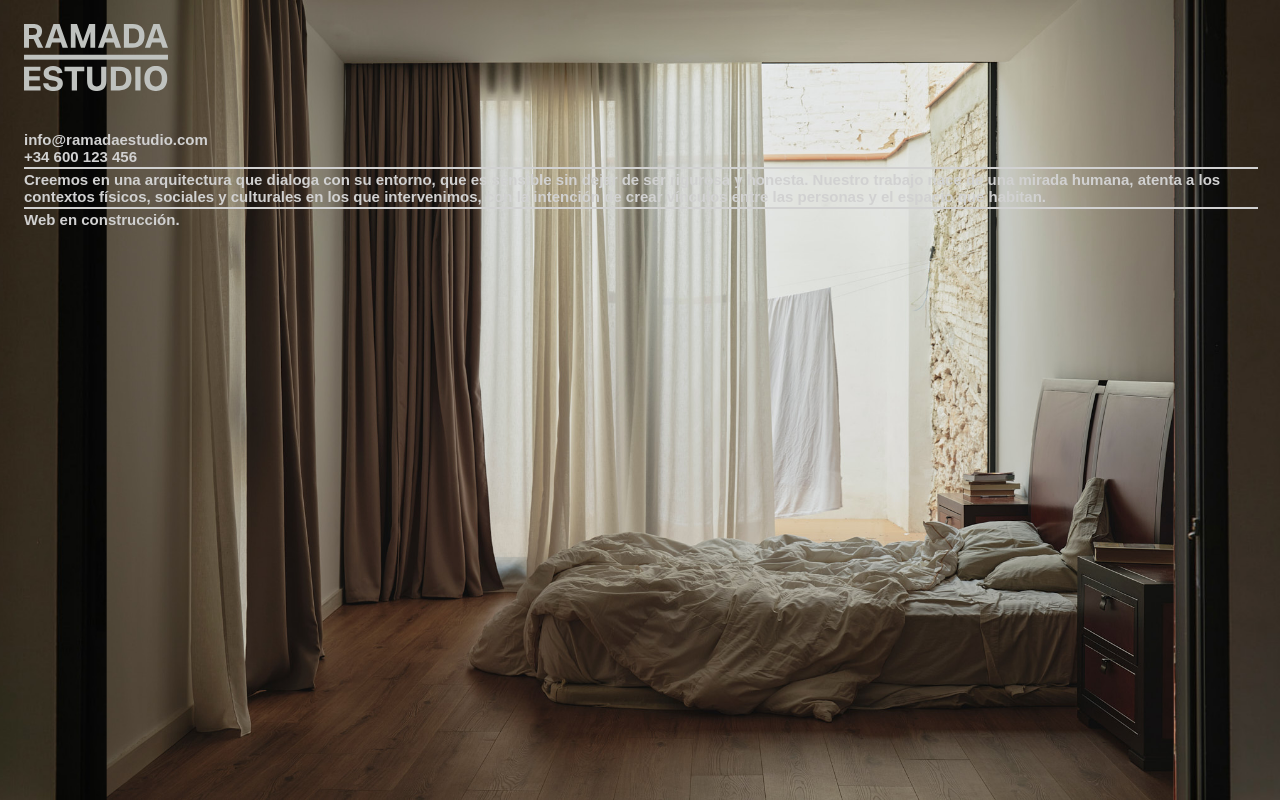
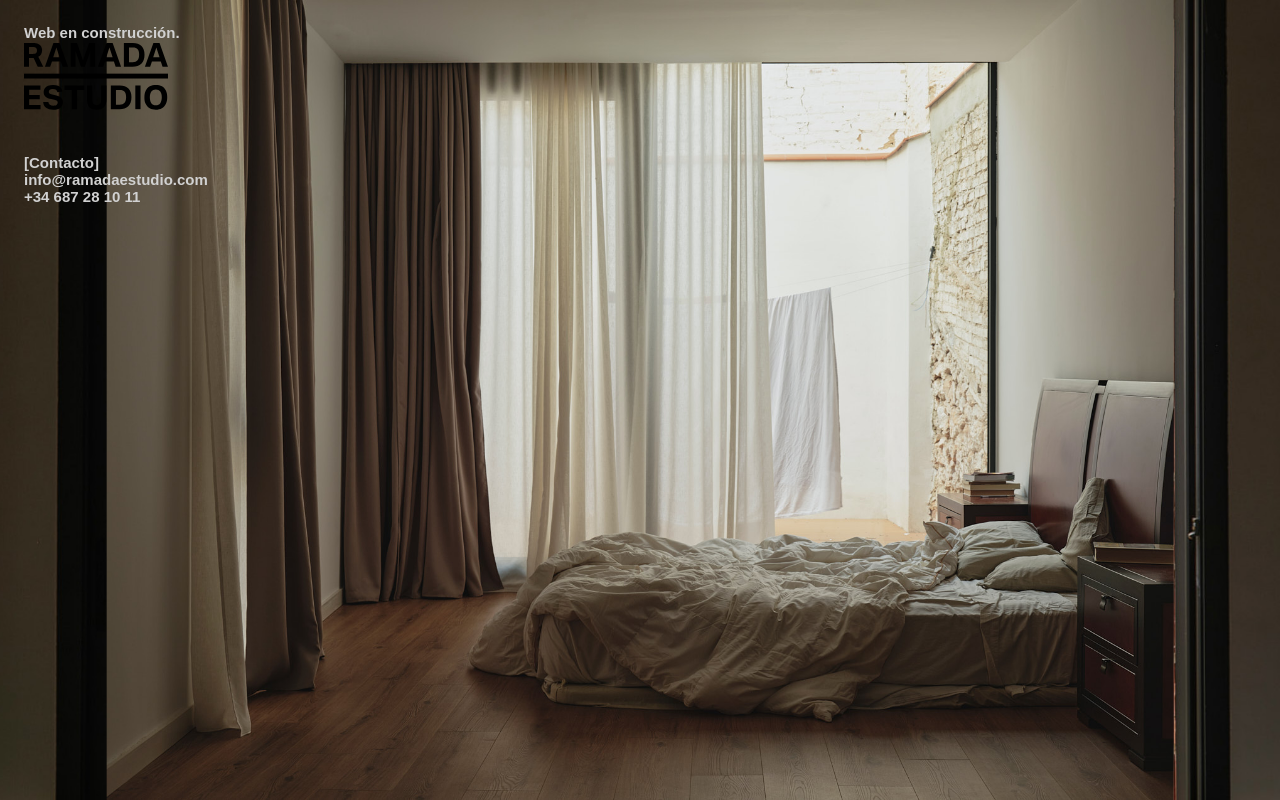
Before and after one commit to Miguelramal/ramadawip, a plain HTML site: page index.html in a window 1280 px wide. Drawn offline with Linux system fonts and the light colour scheme.

Commit message:
Update index.html

```diff
--- a/index.html
+++ b/index.html
@@ -10,7 +10,7 @@
 
 <!-- Carrusel -->
 <div class="carousel">
-    <img src="assets/images/img1.jpg" alt="Imagen 1">
+    <img src="assets/images/img1.jpg" alt="Imagen 1" class="wide">
     <img src="assets/images/img2.jpg" alt="Imagen 2">
     <img src="assets/images/img3.jpg" alt="Imagen 3">
     <img src="assets/images/img4.jpg" alt="Imagen 4">
@@ -21,11 +21,11 @@
     <img src="assets/images/img9.jpg" alt="Imagen 9">
     <img src="assets/images/img10.jpg" alt="Imagen 10">
     <img src="assets/images/img11.jpg" alt="Imagen 11">
-    <img src="assets/images/img12.jpg" alt="Imagen 12">
+    <img src="assets/images/img12.jpg" alt="Imagen 12" class="wide">
     <img src="assets/images/img13.jpg" alt="Imagen 13">
     <img src="assets/images/img14.jpg" alt="Imagen 14">
     <img src="assets/images/img15.jpg" alt="Imagen 15">
-    <img src="assets/images/img16.jpg" alt="Imagen 16">
+    <img src="assets/images/img16.jpg" alt="Imagen 16" class="wide">
     <img src="assets/images/img17.jpg" alt="Imagen 17">
     <img src="assets/images/img18.jpg" alt="Imagen 18">
     <img src="assets/images/img19.jpg" alt="Imagen 19">
@@ -35,30 +35,39 @@
 
 <!-- Overlay -->
 <div class="overlay">
-    <!-- Logo SVG -->
-    <img src="assets/logo/logo_ramada.svg" alt="Logo" class="logo element">
-
-    <!-- Contacto -->
-    <div class="contact element">
-        <div><a href="mailto:info@example.com">info@ramadaestudio.com</a></div>
-        <div>+34 600 123 456</div>
-    </div>
-
-    <!-- Línea -->
-    <hr class="line element">
-
-    <!-- Bloque de texto 1 -->
-    <div class="block text element">
-        Creemos en una arquitectura que dialoga con su entorno, que es sensible sin dejar de ser rigurosa y honesta. Nuestro trabajo nace de una mirada humana, atenta a los contextos físicos, sociales y culturales en los que intervenimos, con la intención de crear vínculos entre las personas y el espacio que habitan.
-    </div>
-
-    <!-- Línea -->
-    <hr class="line element">
-
     <!-- Bloque de texto 2 -->
     <div class="block text element">
         Web en construcción.
     </div>
+
+<div class="logo element">
+  <svg id="Capa_2" xmlns="http://www.w3.org/2000/svg" viewBox="0 0 92.55 42.91">
+    <g id="Capa_1-2">
+      <path d="M0,0h5.73c1.44,0,2.58.2,3.44.6.86.4,1.48.95,1.86,1.65.38.7.58,1.5.58,2.4,0,.97-.2,1.8-.6,2.51-.4.71-1.01,1.28-1.83,1.71l3.18,6.35h-3.52l-2.66-5.63c-.11,0-.23,0-.34.01-.11,0-.23.01-.34.01h-2.3v5.61H0V0ZM8.38,4.75c0-.71-.21-1.25-.62-1.61-.41-.36-1.16-.54-2.24-.54h-2.32v4.43h2.45c1.05,0,1.77-.2,2.15-.59.38-.39.58-.96.58-1.69Z"/>
+      <path d="M23.68,11.85h-5.71l-1.15,3.37h-3.37L18.91,0h3.96l5.41,15.22h-3.47l-1.13-3.37ZM20.8,2.94l-2.02,6.2h4.07l-2.05-6.2Z"/>
+      <path d="M30.1,0h3.94l3.88,11.23,3.94-11.23h3.88v15.22h-3.09V5.05l-3.56,10.17h-2.47l-3.5-10.08v10.08h-3.03V0Z"/>
+      <path d="M57.78,11.85h-5.71l-1.15,3.37h-3.37L53.01,0h3.96l5.41,15.22h-3.47l-1.13-3.37ZM54.91,2.94l-2.02,6.2h4.07l-2.05-6.2Z"/>
+      <path d="M64.2,0h5.78c2.4,0,4.25.63,5.54,1.88,1.29,1.25,1.94,3.13,1.94,5.63s-.68,4.45-2.04,5.76c-1.36,1.31-3.26,1.96-5.7,1.96h-5.52V0ZM74.02,7.55c0-1.52-.32-2.69-.95-3.5-.63-.81-1.64-1.21-3.02-1.21h-2.56v9.55h2.34c1.43,0,2.49-.42,3.16-1.26s1.01-2.03,1.01-3.58Z"/>
+      <path d="M87.94,11.85h-5.71l-1.15,3.37h-3.37l5.46-15.22h3.96l5.41,15.22h-3.47l-1.13-3.37ZM85.07,2.94l-2.02,6.2h4.07l-2.05-6.2Z"/>
+      <path d="M0,27.31h10.55v2.71H3.3v3.39h6.82v2.71H3.3v3.71h7.33v2.71H0v-15.22Z"/>
+      <path d="M21.59,38.29c0-.45-.14-.85-.42-1.17s-.83-.56-1.67-.7l-2-.38c-1.62-.3-2.84-.79-3.65-1.48-.82-.69-1.23-1.7-1.23-3.04,0-.99.25-1.83.76-2.51.5-.68,1.21-1.2,2.12-1.55.91-.35,1.97-.52,3.18-.52,1.32,0,2.41.18,3.25.55.84.37,1.49.88,1.94,1.52s.73,1.39.84,2.23l-3.24.41c-.18-.71-.48-1.23-.88-1.57-.41-.33-1.06-.5-1.97-.5-.97,0-1.66.16-2.07.49-.41.33-.62.75-.62,1.26s.16.9.47,1.17c.31.27.86.48,1.64.64l2.09.41c1.69.33,2.92.85,3.69,1.57.77.72,1.15,1.73,1.15,3.04,0,1.44-.52,2.59-1.56,3.46s-2.57,1.31-4.6,1.31-3.48-.41-4.6-1.24c-1.12-.82-1.75-2.1-1.9-3.82h3.32c.13.82.46,1.43.99,1.81.53.38,1.31.58,2.33.58s1.67-.18,2.06-.55c.39-.37.59-.84.59-1.41Z"/>
+      <path d="M30.71,30.23h-4.65v-2.92h12.68v2.92h-4.67v12.3h-3.37v-12.3Z"/>
+      <path d="M40.54,36.28v-8.97h3.37v9.12c0,1.21.22,2.11.67,2.7s1.18.88,2.18.88,1.77-.29,2.2-.88.64-1.49.64-2.7v-9.12h3.37v9.02c0,2.23-.54,3.89-1.61,4.97-1.07,1.08-2.62,1.62-4.64,1.62s-3.55-.54-4.6-1.61c-1.05-1.07-1.58-2.75-1.58-5.02Z"/>
+      <path d="M55.8,27.31h5.78c2.4,0,4.25.63,5.54,1.88s1.94,3.13,1.94,5.63-.68,4.45-2.04,5.76c-1.36,1.31-3.26,1.96-5.7,1.96h-5.52v-15.22ZM65.63,34.86c0-1.52-.32-2.69-.95-3.5-.63-.81-1.64-1.21-3.02-1.21h-2.56v9.55h2.35c1.44,0,2.49-.42,3.17-1.26.67-.84,1.01-2.03,1.01-3.58Z"/>
+      <path d="M71.55,27.31h3.35v15.22h-3.35v-15.22Z"/>
+      <path d="M77.39,34.96c0-1.71.3-3.16.91-4.36.6-1.2,1.46-2.11,2.57-2.74s2.41-.94,3.9-.94,2.78.31,3.88.93c1.09.62,1.94,1.52,2.53,2.7.59,1.18.88,2.61.88,4.31s-.3,3.16-.9,4.36c-.6,1.2-1.44,2.12-2.54,2.75-1.09.63-2.4.95-3.92.95s-2.79-.31-3.88-.93c-1.09-.62-1.94-1.52-2.54-2.7-.6-1.18-.9-2.62-.9-4.33ZM80.89,34.92c0,1.59.32,2.84.96,3.74.64.9,1.6,1.35,2.88,1.35s2.22-.45,2.87-1.35c.65-.9.97-2.15.97-3.74s-.32-2.84-.97-3.74c-.65-.9-1.6-1.35-2.87-1.35s-2.24.45-2.88,1.35c-.64.9-.96,2.15-.96,3.74Z"/>
+      <rect y="19.7" width="92.55" height="3.13"/>
+    </g>
+  </svg>
+</div>
+
+    <!-- Contacto -->
+    <div class="contact element">
+        <div>[Contacto]</div>
+        <div><a href="mailto:info@example.com">info@ramadaestudio.com</a></div>
+        <div>+34 687 28 10 11</div>
+    </div>
+
 </div>
 
 <script src="assets/js/carousel.js"></script>
```
